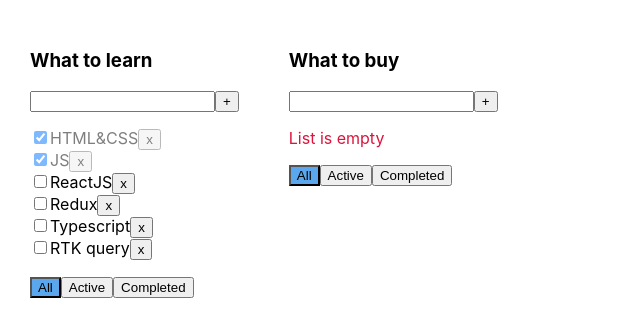
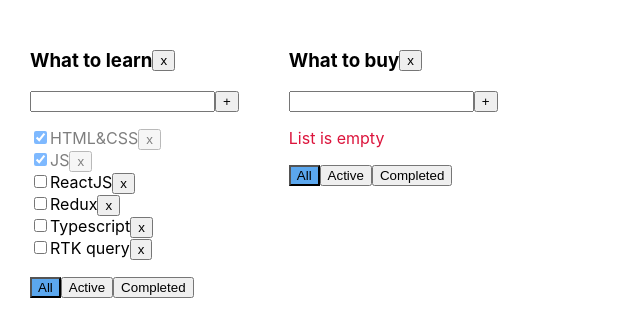
Before and after one commit to hrsk/classes-on-todolist, a React (Vite) app: page / in a window 1280 px wide. Shown: the top 336 px of the page, without its empty margins (0-640 px from the left). Built offline with nearby package versions, Linux system fonts and the light colour scheme.

Commit message:
remove todolist function, callback func, props type

```diff
--- a/src/App.css
+++ b/src/App.css
@@ -22,3 +22,8 @@
 .isDone {
   opacity: 0.5;
 }
+
+.container {
+  display: flex;
+  align-items: center;
+}
--- a/src/App.tsx
+++ b/src/App.tsx
@@ -67,6 +67,16 @@
         console.log('checked:', isDone)
     }
 
+    const removeTodolist = (todolistId: string) => {
+        setTodolists(todolists.filter(todolist => todolist.id !== todolistId))
+        delete tasks[todolistId]
+        setTasks({
+            ...tasks
+        })
+        console.log('todolists:', todolists)
+        console.log('tasks:', tasks)
+    }
+
     return (
         <div className="app">
             {
@@ -78,7 +88,8 @@
                                       changeFilter={changeFilter}
                                       removeTask={removeTask}
                                       addTask={addTask}
-                                      changeTaskStatus={changeTaskStatus}/>
+                                      changeTaskStatus={changeTaskStatus}
+                                      removeTodolist={removeTodolist}/>
                     )
                 })
             }
--- a/src/TodolistItem.tsx
+++ b/src/TodolistItem.tsx
@@ -9,6 +9,7 @@
     removeTask: (todolistId: string, taskId: string) => void
     addTask: (todolistId: string, value: string) => void
     changeTaskStatus: (todolistId: string, taskId: string, isDone: boolean) => void
+    removeTodolist: (todolistId: string) => void
 }
 
 export const TodolistItem = ({
@@ -17,7 +18,8 @@
                                  removeTask,
                                  changeFilter,
                                  addTask,
-                                 changeTaskStatus
+                                 changeTaskStatus,
+                                 removeTodolist
                              }: Props) => {
 
     const [value, setValue] = useState<string | undefined>('')
@@ -76,7 +78,10 @@
 
     return (
         <div>
-            <h3>{title}</h3>
+            <div className={'container'}>
+                <h3>{title}</h3>
+                <Button onClick={() => removeTodolist(todolistId)}>x</Button>
+            </div>
             <div>
                 <input className={error ? 'isError' : undefined} value={value} onChange={onChangeHandler}
                        onKeyDown={onKeyPressHandler}/>
```
